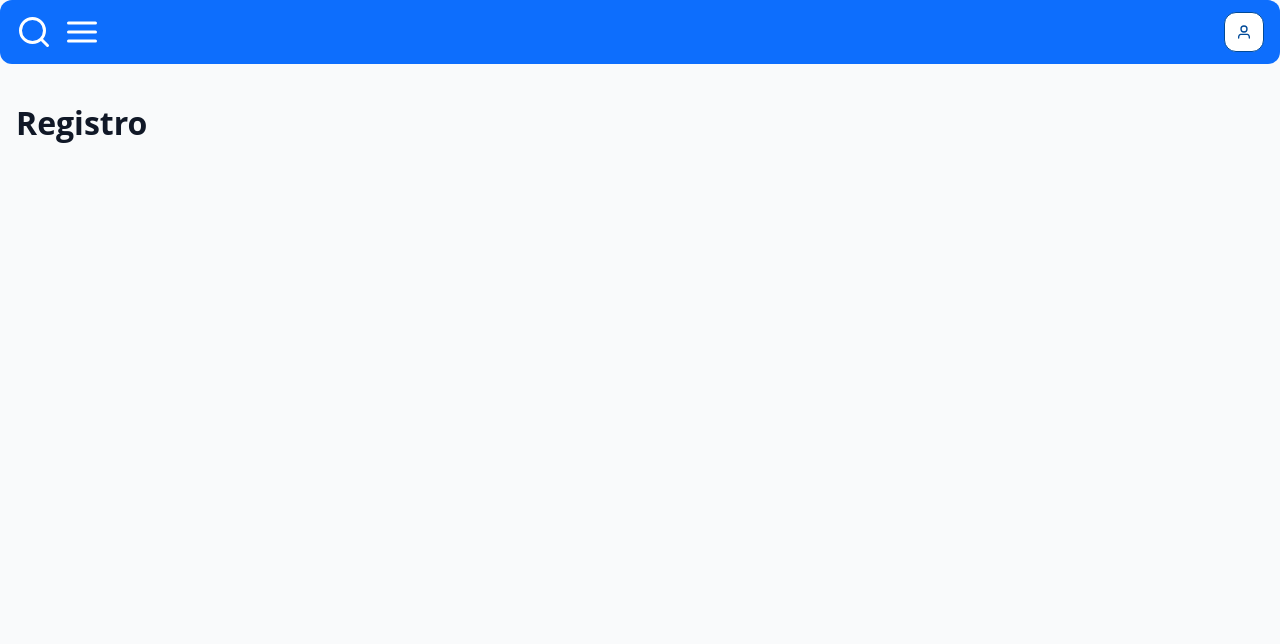
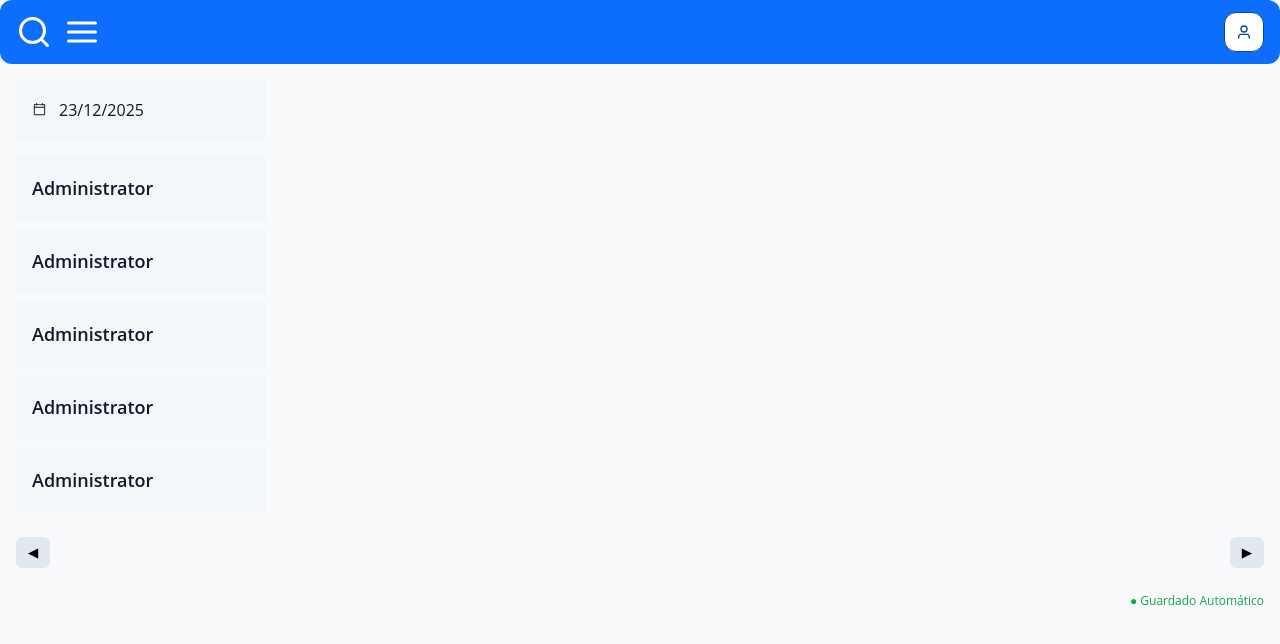
Before and after one commit to SebastianDeJesusHdz2/Act_4_2_Sebastian_de_Jesus_Hdz_Hdz_y_Francisco_Uriel_Macias_Macias, a React (Vite) app: page /registro-avance in a window 1280 px wide. Shown: the top 644 px of the page. Built offline with nearby package versions, Linux system fonts and the light colour scheme.

Commit message:
Registro version inicial

```diff
--- /dev/null
+++ b/src/pages/Registro/Registro.css
@@ -0,0 +1,44 @@
+.registro {
+  display: flex;
+  flex-direction: column;
+  gap: 16px;
+}
+
+/* FECHA */
+.registro-fecha {
+  width: 100%;
+}
+
+/* LISTADO */
+.registro-listado {
+  display: flex;
+  flex-direction: column;
+  gap: 8px;
+}
+
+/* CONTROLES */
+.registro-controles {
+  display: flex;
+  justify-content: space-between;
+  padding: 8px 0;
+}
+
+/* BOTONES FLECHA */
+.btn-icon {
+  background: #e2e8f0;
+  border: none;
+  padding: 8px 12px;
+  border-radius: 6px;
+  cursor: pointer;
+}
+
+/* ESTADO */
+.registro-estado {
+  display: flex;
+  justify-content: flex-end;
+}
+
+.estado-guardado {
+  font-size: 12px;
+  color: #16a34a;
+}
--- a/src/pages/Registro/Registro.jsx
+++ b/src/pages/Registro/Registro.jsx
@@ -1,3 +1,48 @@
-export default function Registro() {
-  return <h1>Registro</h1>;
+import Celdas from "../../components/Celdas";
+import "./Registro.css";
+
+export default function RegistroAvance() {
+  const temas = [
+    "Tema 1",
+    "Tema 2",
+    "Tema 3",
+    "Tarea",
+    "Examen",
+  ];
+
+  return (
+    <div className="registro">
+
+      {/* FECHA */}
+      <div className="registro-fecha">
+        <Celdas property1="Dates" property2="Gray" />
+      </div>
+
+      {/* LISTADO */}
+      <div className="registro-listado">
+        {temas.map((tema) => (
+          <Celdas
+            key={tema}
+            property1="Texto"
+            property2="Gray"
+            label={tema}
+          />
+        ))}
+      </div>
+
+      {/* CONTROLES */}
+      <div className="registro-controles">
+        <button className="btn-icon">◀</button>
+        <button className="btn-icon">▶</button>
+      </div>
+
+      {/* ESTADO */}
+      <div className="registro-estado">
+        <span className="estado-guardado">
+          ● Guardado Automático
+        </span>
+      </div>
+
+    </div>
+  );
 }
```
